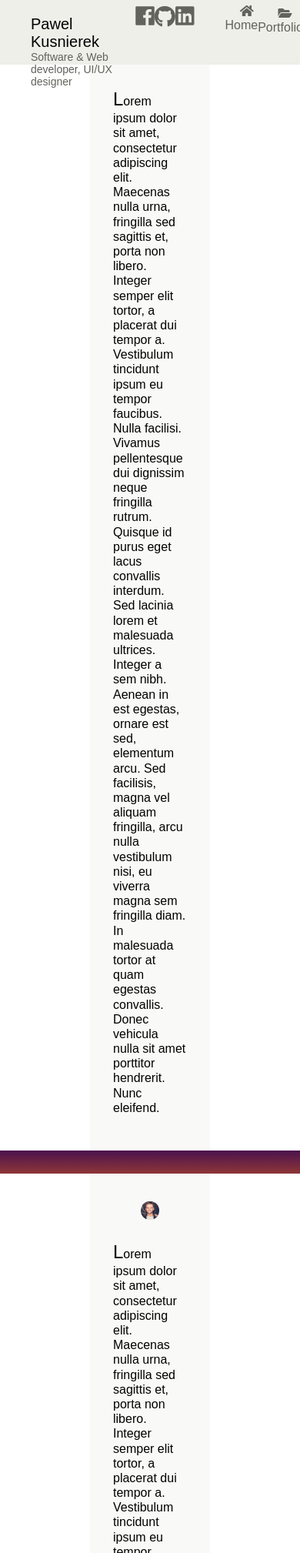
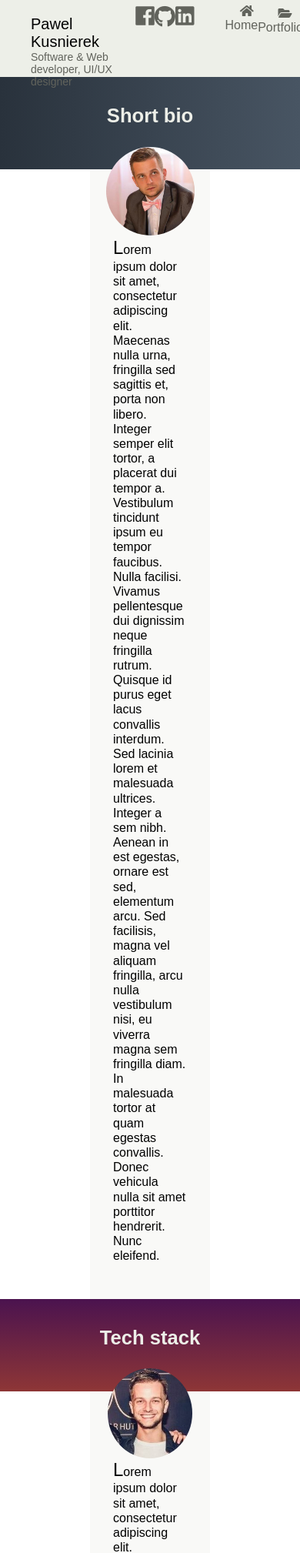
Before and after one commit to PawelKusnierek/PortfolioSite, a PHP site: page / in a window 390 px wide. Shown: the top 2018 px of the page at 77% size. Run offline with PHP 8.4, Linux system fonts and the light colour scheme; some libraries are stand-ins or nearby versions.

Commit message:
ensuring more responsivness on mobile

```diff
--- a/src/index.html
+++ b/src/index.html
@@ -65,7 +65,7 @@
     </section>
 
     <div class="contentWrapper">
-        <section class="bio">
+        <section class="content">
             <br><br><br><br>
             <p>Lorem ipsum dolor sit amet, consectetur adipiscing elit. Maecenas nulla urna, fringilla sed sagittis et,
                 porta non libero. Integer semper elit tortor, a placerat dui tempor a. Vestibulum tincidunt ipsum eu
@@ -83,7 +83,7 @@
     </section>
 
     <div class="contentWrapper">
-        <section class="bio">
+        <section class="content">
             <br><br><br><br>
             <p>Lorem ipsum dolor sit amet, consectetur adipiscing elit. Maecenas nulla urna, fringilla sed sagittis et,
                 porta non libero. Integer semper elit tortor, a placerat dui tempor a. Vestibulum tincidunt ipsum eu
@@ -101,7 +101,7 @@
     </section>
 
     <div class="contentWrapper">
-        <section class="bio">
+        <section class="content">
             <br><br><br><br>
             <p>Lorem ipsum dolor sit amet, consectetur adipiscing elit. Maecenas nulla urna, fringilla sed sagittis et,
                 porta non libero. Integer semper elit tortor, a placerat dui tempor a. Vestibulum tincidunt ipsum eu
@@ -119,7 +119,7 @@
     </section>
 
     <div class="contentWrapper">
-        <section class="bio">
+        <section class="content">
             <br><br><br><br>
             <p>Lorem ipsum dolor sit amet, consectetur adipiscing elit. Maecenas nulla urna, fringilla sed sagittis et,
                 porta non libero. Integer semper elit tortor, a placerat dui tempor a. Vestibulum tincidunt ipsum eu
--- a/src/styles/bio.css
+++ b/src/styles/bio.css
@@ -4,17 +4,18 @@
 }
 
 .bioHeader {
+    margin: 100px 0 0 0;
     background: #485563; /* fallback for old browsers */
     background: -webkit-linear-gradient(to right, #29323c, #485563); /* Chrome 10-25, Safari 5.1-6 */
     background: linear-gradient(to right, #29323c, #485563); /* W3C, IE 10+/ Edge, Firefox 16+, Chrome 26+, Opera 12+, Safari 7+ */
     display: flex;
     flex: 1;
     flex-direction: column;
+    height: 120px;
     width: 100%;
 }
 
 .bioHeader h1 {
-    margin: 6% 0 0 0;
     font-family: Nunito, sans-serif;
     width: 100%;
     height: 50%;
@@ -25,25 +26,26 @@
     color: var(--bio-typing-color);
     font-size: 1.6rem;
     line-height: 1.2;
+    margin: 35px 0 25px 0;
 }
 
 .bioImage {
-    margin: 5px auto -55px auto;
+    margin: 0 auto 0 auto;
     border-radius: 50%;
-    width: 6%;
+    width: 115px;
     display: block;
     position:relative;
 }
 
-.bio {
+.content {
     background-color: #f9f9f7;
+}
 
-}
-section.bio p::first-letter {
+section.content p::first-letter {
     font-size: 150%;
 }
 
-section.bio p {
+section.content p {
     font-family: Nunito, sans-serif;
     padding: 0 30px 30px 30px;
     line-height: 1.2;
@@ -57,11 +59,12 @@ section.bio p {
     display: flex;
     flex: 1;
     flex-direction: column;
+    height: 120px;
     width: 100%;
 }
 
 .techStack h1 {
-    margin: 30px 0 0 0;
+    margin: 35px 0 25px 0;
     font-family: Nunito, sans-serif;
     width: 100%;
     height: 50%;
@@ -75,9 +78,9 @@ section.bio p {
 }
 
 .techStackImage {
-    margin: 5px auto -60px auto;
+    margin: 0 auto 0 auto;
     border-radius: 50%;
-    width: 6%;
+    width: 110px;
     display: block;
     position:relative;
 }
@@ -89,11 +92,12 @@ section.bio p {
     display: flex;
     flex: 1;
     flex-direction: column;
+    height: 120px;
     width: 100%;
 }
 
 .other h1 {
-    margin: 30px 0 0 0;
+    margin: 35px 0 25px 0;
     font-family: Nunito, sans-serif;
     width: 100%;
     height: 50%;
@@ -107,9 +111,9 @@ section.bio p {
 }
 
 .otherImage {
-    margin: 5px auto -60px auto;
+    margin: 0 auto 0 auto;
     border-radius: 50%;
-    width: 6%;
+    width: 110px;
     display: block;
     position:relative;
 }
@@ -121,11 +125,12 @@ section.bio p {
     display: flex;
     flex: 1;
     flex-direction: column;
+    height: 120px;
     width: 100%;
 }
 
 .resources h1 {
-    margin: 30px 0 0 0;
+    margin: 40px 0 25px 0;
     font-family: Nunito, sans-serif;
     width: 100%;
     height: 50%;
@@ -139,9 +144,9 @@ section.bio p {
 }
 
 .resourcesImage {
-    margin: 5px auto -50px auto;
+    margin: 0 auto 0 auto;
     border-radius: 50%;
-    width: 6%;
+    width: 115px;
     display: block;
     position:relative;
 }
--- a/src/styles/header.css
+++ b/src/styles/header.css
@@ -7,7 +7,7 @@
     position: fixed;
     top: 0;
     display: flex;
-    height: 10%;
+    height: 100px;
     width: 100%;
     background-color: var(--header-background-color);
     z-index: 100000;
```
Also changed, not shown: src/images/personal6.jpg (added).
